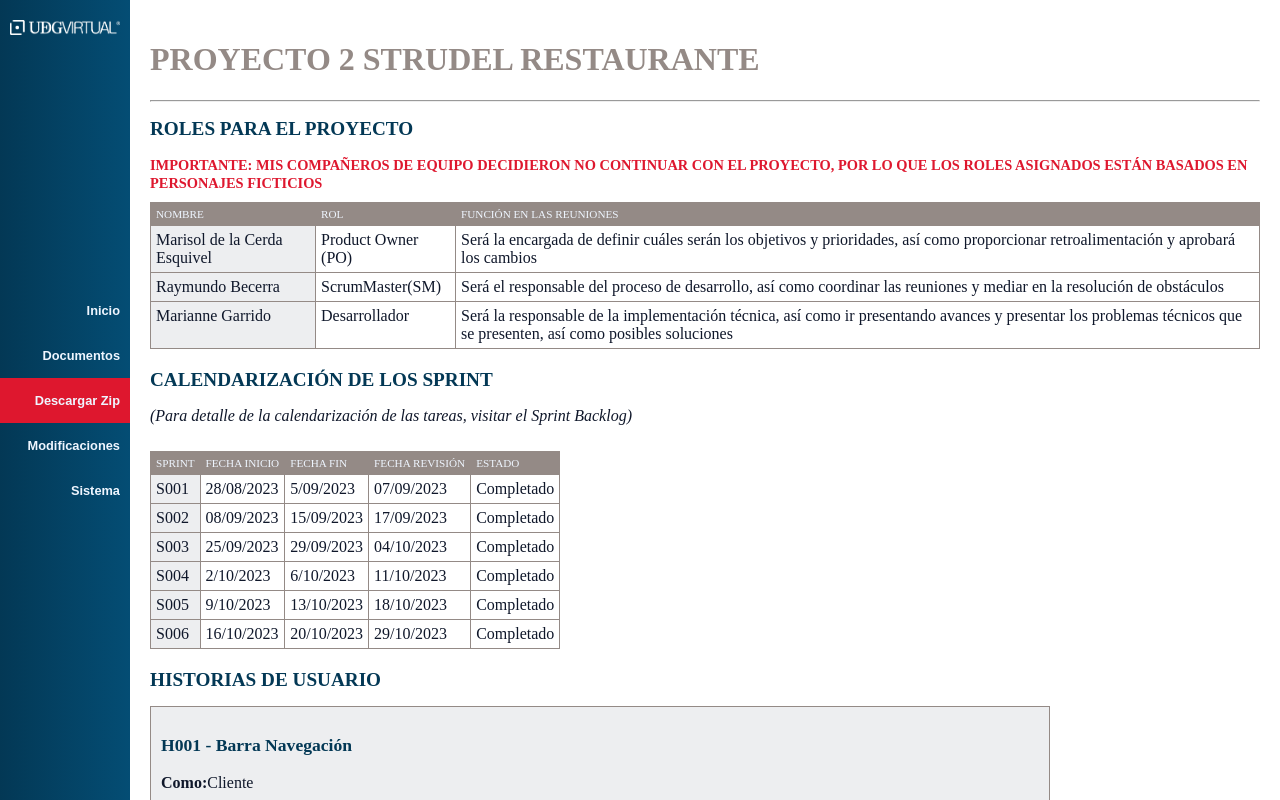
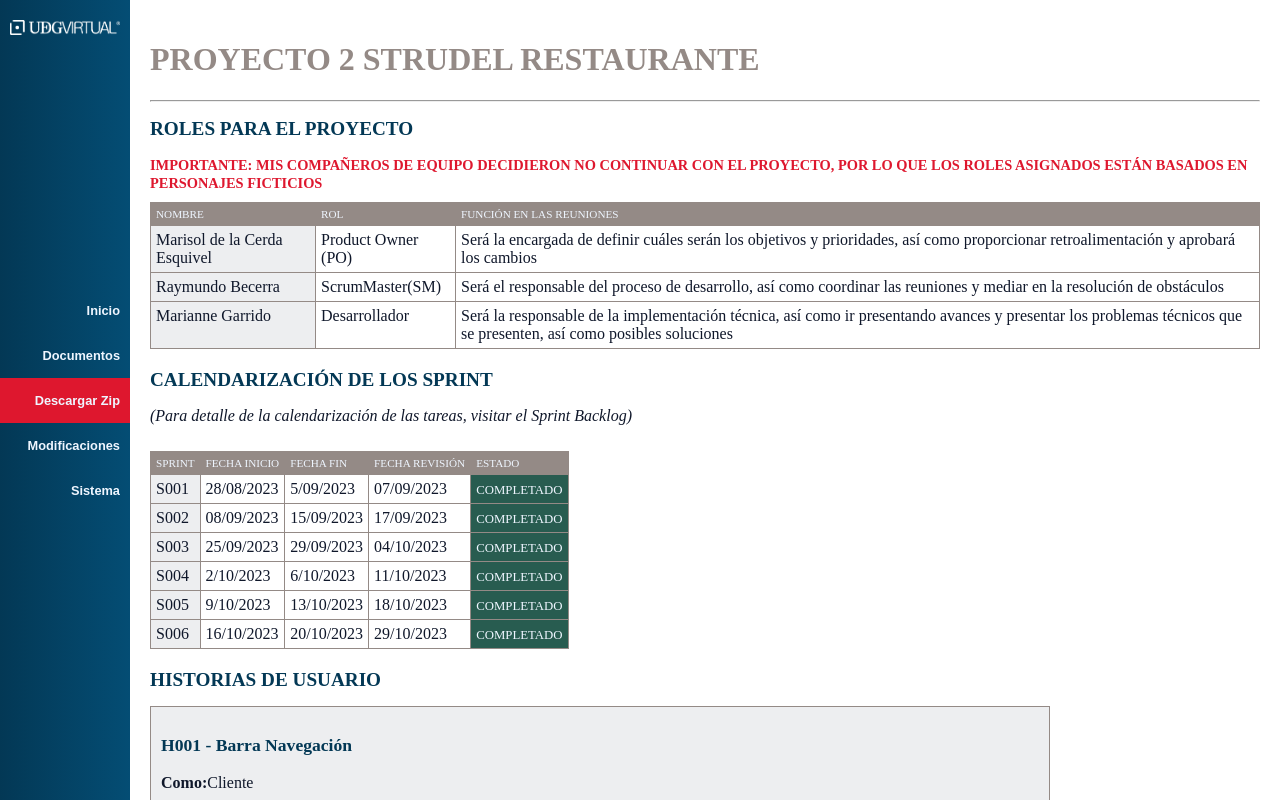
Before and after one commit to Marianne-90/proyecto-2-menu, a React (Vite) app: page /doc in a window 1280 px wide. Shown: the top 800 px of the page. Built offline with nearby package versions, Linux system fonts and the light colour scheme; a web font is replaced by a local one.

Commit message:
poner verde la confirmación

```diff
--- a/src/pages/documents/Table.jsx
+++ b/src/pages/documents/Table.jsx
@@ -10,7 +10,14 @@ export const Table = ({ table }) => {
         return (
           <tr key={index}>
             {column.map((row, subIndex) => {
-              return <td key={subIndex}>{row}</td>;
+              return (
+                <td
+                  key={subIndex}
+                  className={row === "Completado" ? "completado" : ""}
+                >
+                  {row}
+                </td>
+              );
             })}
           </tr>
         );
--- a/src/pages/documents/style.css
+++ b/src/pages/documents/style.css
@@ -46,6 +46,14 @@ li{
   font-family: "Times New Roman", Times, serif;
 }
 
+.doc .table tr .completado{
+  background-color: var(--green);
+  color: var(--whiteBlue);
+  text-align: center;
+  text-transform: uppercase;
+  font-size: .8em;
+}
+
 .doc .table tr:first-child td{
     background-color: var(--softGrey);
     color: var(--whiteBlue);
```
